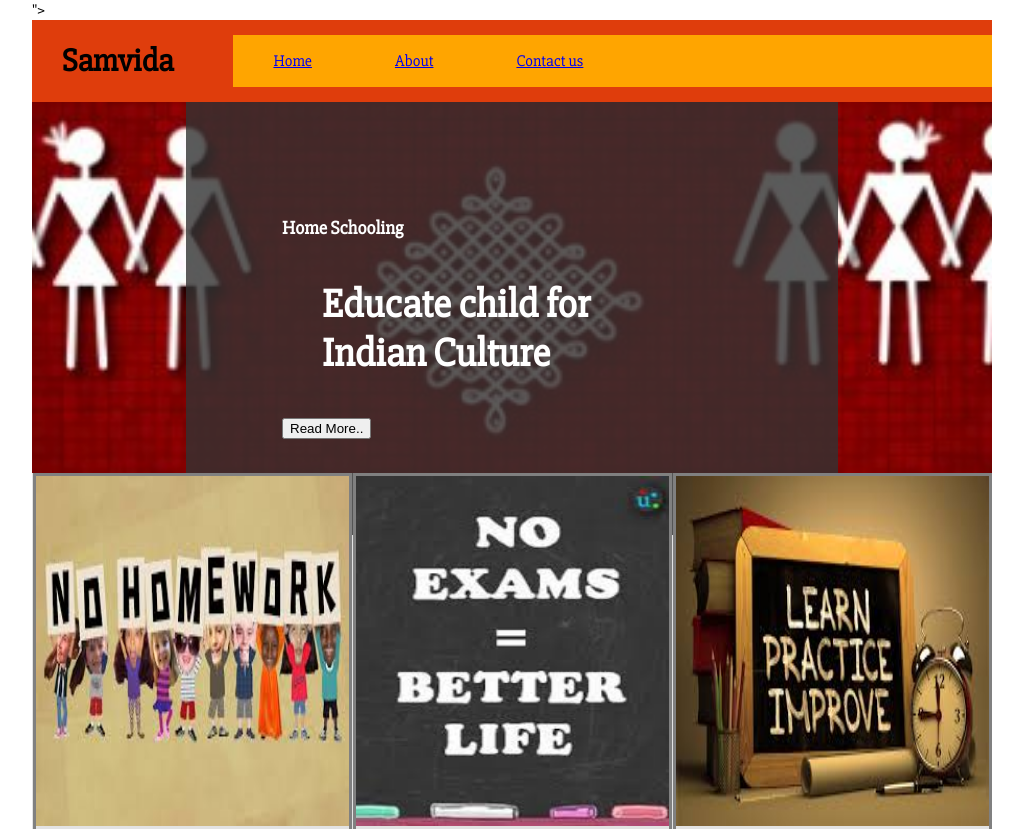
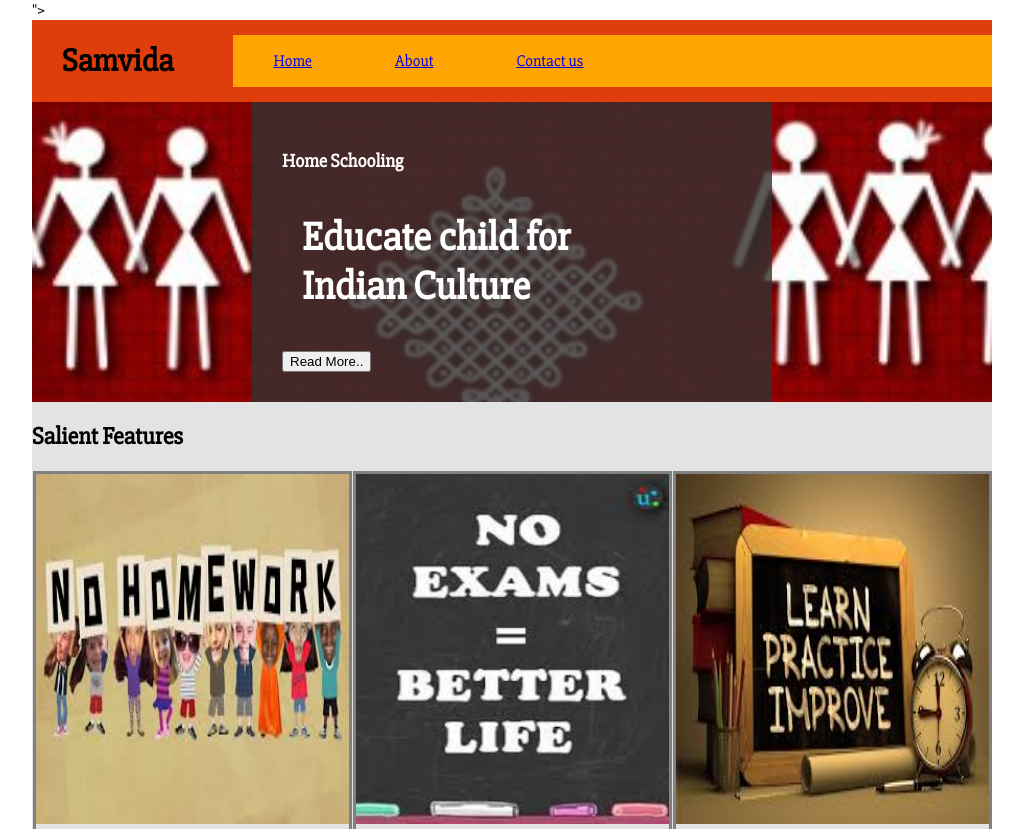
Before and after one commit to anilkumar-bv/firstPage, a plain HTML site: page SECOND-WORKSPACE/AssignmentWithFlex.html in a window 1280 px wide. Shown: the top 829 px of the page, without its empty margins (128-1151 px from the left). Drawn offline with Linux system fonts and the light colour scheme.

Commit message:
Provided Headers for Sections

```diff
--- a/SECOND-WORKSPACE/AssignmentWithFlex.html
+++ b/SECOND-WORKSPACE/AssignmentWithFlex.html
@@ -39,6 +39,7 @@
                     <button>Read More..</button>
                 </div>
             </section>
+            <h2>Salient Features</h2>
             <div class="descriptionContainer">
                 <section class="description-1">
                     <img src="img/NoHomeWorkRequired.jpg" alt="No Homework">
@@ -60,7 +61,7 @@
                     <p>There is a need to look at learning from a broader perspective and create a more wholesome learning environment.</p>
                 </section>
             </div>
-
+            <h2>Unique Concepts</h2>
             <div class="anotherDescriptionContainer">
                 <section class="description-4">
                     <img src="img/ClassRoom.jpg" alt="Interesting Class Rooms">
--- a/SECOND-WORKSPACE/css/FlexStyle.css
+++ b/SECOND-WORKSPACE/css/FlexStyle.css
@@ -73,7 +73,7 @@ footer {
     background: url('../img/Samvida.png') no-repeat;
     color: white;
     background-position-x: center;
-    height: 371px;
+    height: 300px;
     background-size: 200%;
 }
 
@@ -81,14 +81,14 @@ footer {
     width: 460px;
     margin: auto;
     justify-content: center;
-    padding: 6em;
+    padding: 1.85em;
     background-color: rgba(50,50,50,0.8);
 }
 
 .heroContent  {
     font-weight: bold;
-    margin-left: 40px;
-    margin-right: 40px;
+    margin-left: 20px;
+    margin-right: 20px;
     font-size: 30pt;
 }
 
```
